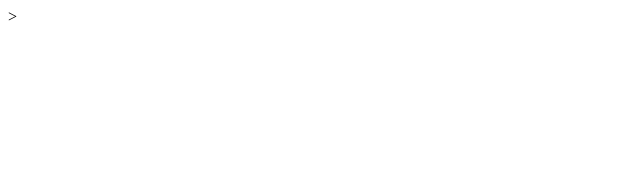
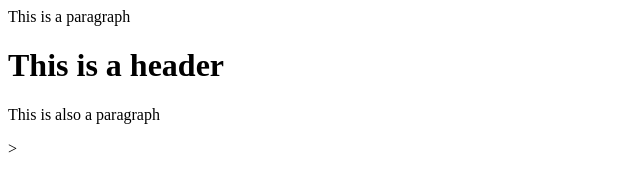
Before and after one commit to drishandutt/gti-test, a plain HTML site: page index.html in a window 1280 px wide. Shown: the whole page, without its empty margins (0-640 px from the left). Drawn offline with Linux system fonts and the light colour scheme.

Commit message:
Third Commit

```diff
--- a/index.html
+++ b/index.html
@@ -3,5 +3,8 @@
         <title>HELLO</title>
     </head>
     <body>
+        <p>This is a paragraph</p>
+        <h1>This is a header</h1>
+        <p>This is also a paragraph</p>
     </body>
 </html>>
```
